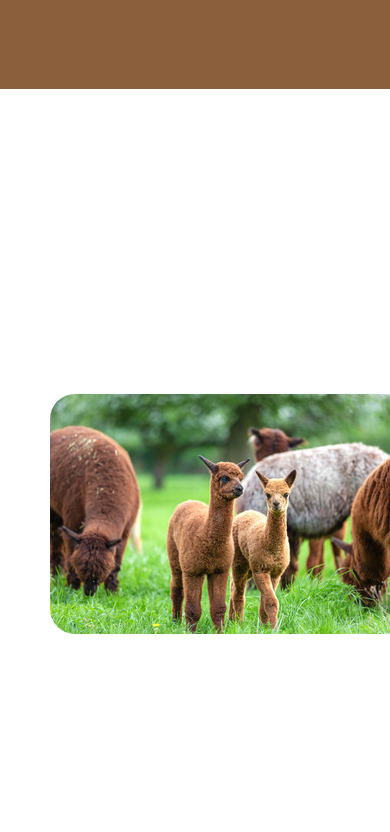
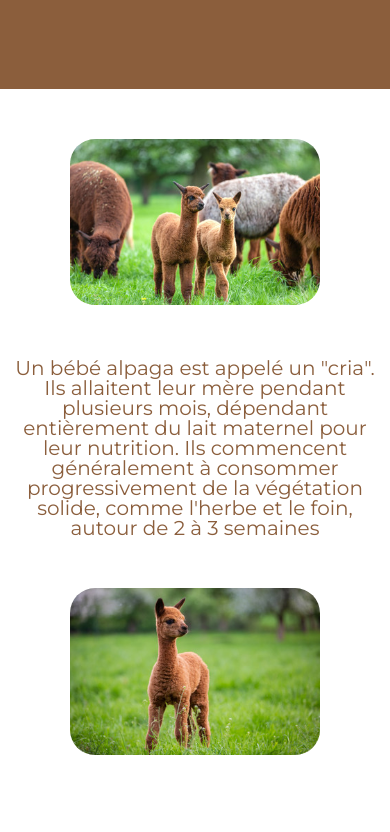
Before and after one commit to julien382/Alpaga, a React (Create React App) app: page / in a window 390 px wide. Shown: the part 1740-2572 px from the top of the page. Built offline with nearby package versions, Linux system fonts and the light colour scheme; a web font is replaced by a local one.

Commit message:
partie3 responsive

```diff
--- a/src/pages/Alpaga/Alpaga.css
+++ b/src/pages/Alpaga/Alpaga.css
@@ -98,3 +98,40 @@
     width: 500px;
     border-radius: 25px;
 }
+
+@media only screen and (max-width: 767px) {
+    .part3_Accueil{
+        display: flex;
+        flex-direction: column;
+        justify-content: space-between;
+        align-items: center;
+        margin-top: 50px;
+        margin-bottom: 50px;
+        padding-left: 15px;
+        padding-right: 15px;
+    }
+
+    .part3_Paragraphe1{
+        text-align: center;
+        color: #8B5E3C;
+        font-size: 20px;
+        width: auto;
+        margin: 0px;
+        margin-top: 50px;
+        margin-bottom: 50px;
+    }
+
+    .part3_alpagaImageContainer{
+        width: 250px;
+        height: auto;
+        max-width: 100%;
+        border-radius: 25px;
+    }
+
+    .part3_alpagaImage{
+        width: 100%;
+        height: auto;
+        max-width: 100%;
+        max-height: 100%;
+    }
+}
--- a/src/pages/Alpaga/Alpaga.jsx
+++ b/src/pages/Alpaga/Alpaga.jsx
@@ -31,9 +31,13 @@ const Alpaga = () => {
                 </div>
             </div>
             <div className='part3_Accueil'>
-                <img className='part3_alpagaImage' src={crias} alt="alpagaBrown" />
+                <div className='part3_alpagaImageContainer'>
+                    <img className='part3_alpagaImage' src={crias} alt="alpagaBrown" />
+                </div>
                 <p className='part3_Paragraphe1'>Un bébé alpaga est appelé un "cria". Ils allaitent leur mère pendant plusieurs mois, dépendant entièrement du lait maternel pour leur nutrition. Ils commencent généralement à consommer progressivement de la végétation solide, comme l'herbe et le foin, autour de 2 à 3 semaines</p>
-                <img className='part3_alpagaImage' src={cria} alt="alpagaBrown" />
+                <div className='part3_alpagaImageContainer'>
+                    <img className='part3_alpagaImage' src={cria} alt="alpagaBrown" />
+                </div>
             </div>
 
         </div>
```
